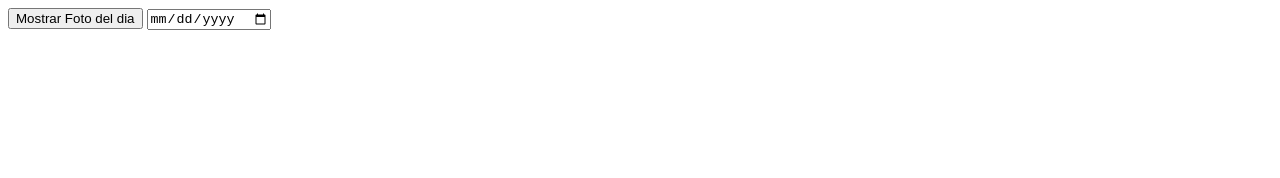
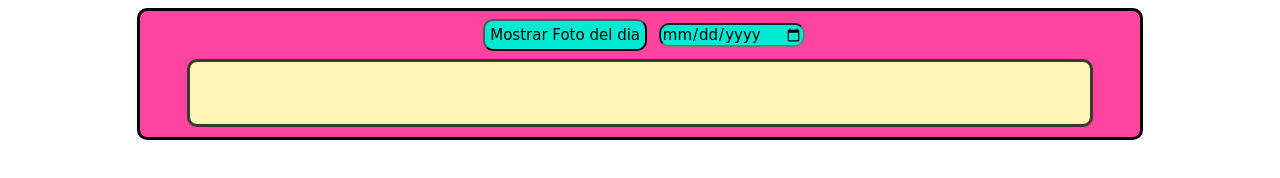
Before and after one commit to cabrerafrancisco/Foto-del-dia-NASA, a website: page client/index.html in a window 1280 px wide. Drawn offline with Linux system fonts and the light colour scheme.

Commit message:
agrego estilos y reordeno archivos

```diff
--- /dev/null
+++ b/client/css/style.css
@@ -0,0 +1,64 @@
+body{
+    text-align: center;
+    line-height: 2;
+    font-size: 15px;
+}
+h1{
+    color: #005f99;
+    text-align: center;
+    font-size: 2.4rem;
+    font-family:'Times New Roman', Times, serif;
+    text-decoration: underline;
+}
+h3{
+    color: #005f99;
+    text-align: center;
+    font-size: 2rem;
+    font-family: 'Times New Roman', Times, serif;
+}
+.contenedor p{
+    font-weight: bold;
+    text-align: center;
+    margin: 20px;
+}
+.contenedor{
+    max-width: 1000px;
+    width: 90%;
+    margin: 0 auto;
+    border: 3px solid #353D2F;
+    background-color: #fff5b7;
+    margin-bottom: 10px;
+    border-radius: 10px;
+}
+.ingreso{
+    max-width: 1000px;
+    width: 90%;
+    margin: 0 auto;
+    border: 3px solid black;
+    background-color: #ff449f;
+    border-radius: 10px;
+}
+img{
+    max-width: 80%;
+    height: auto;
+}
+input{
+    background-color: #00ead3;
+    font-size: 15px;
+    font-family:cursive;
+    border-radius: 10px;
+}
+.boton{
+    background-color: #00ead3;
+    font-size: 15px;
+    font-family:cursive;
+    border-radius: 10px;
+    transition: background-color .3s ease;
+    padding: 5px;
+    grid-column: 1/4;
+    margin: 8px;
+}
+.boton:hover{
+    cursor: pointer;
+    background-color: rgb(233,187,2);
+}
--- a/client/index.html
+++ b/client/index.html
@@ -4,18 +4,20 @@
     <meta charset="UTF-8" />
     <meta http-equiv="X-UA-Compatible" content="IE=edge" />
     <meta name="viewport" content="width=device-width, initial-scale=1.0" />
+    <link rel="stylesheet" href="./css/style.css">
     <title>Foto del Dia NASA</title>
   </head>
   <body>
-    <button id="btnMostrar">Mostrar Foto del dia</button>
-    <input id="inpDate" type="date" />
-    <div>
-      <h1 id="title"></h1>
-      <h3 id="date"></h3>
-      <p id="explanation"></p>
-      <img id="image" />
+    <div class="ingreso">
+       <button id="btnMostrar" class="boton">Mostrar Foto del dia</button>
+       <input id="inpDate" type="date" />
+       <div class="contenedor">
+        <h1 id="title"></h1>
+        <h3 id="date"></h3>
+        <p id="explanation"></p>
+        <img id="image" />
+      </div>
     </div>
-
 
     <script src="./js/script.js"></script>
 
```
